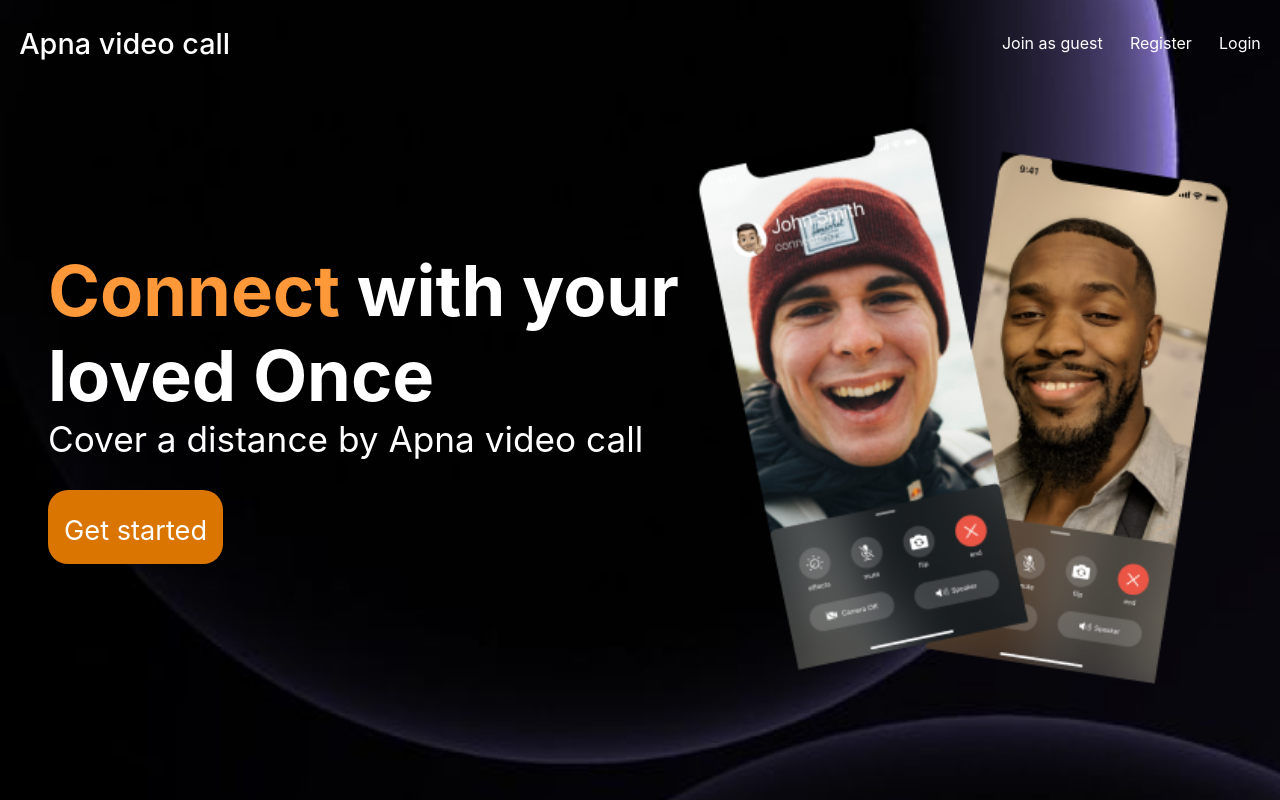
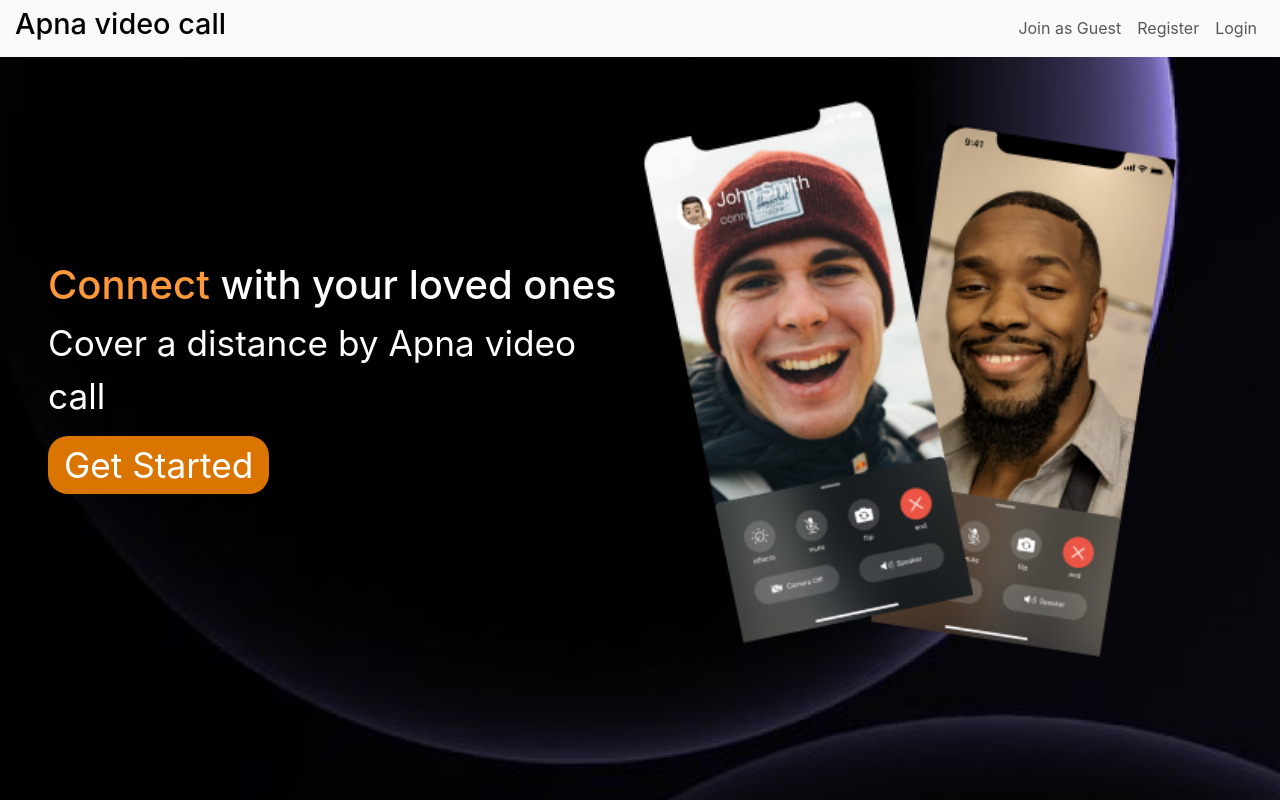
Before and after one commit to ramkrishna415/ApnaVideocall, a React (Create React App) app in the folder frontend/: page / in a window 1280 px wide. Built offline with nearby package versions, Linux system fonts and the light colour scheme.

Commit message:
deployment frontend

```diff
--- a/frontend/public/index.html
+++ b/frontend/public/index.html
@@ -25,7 +25,14 @@
       Learn how to configure a non-root public URL by running `npm run build`.
     -->
     <title>React App</title>
+    <link
+  href="https://cdn.jsdelivr.net/npm/bootstrap@5.3.3/dist/css/bootstrap.min.css"
+  rel="stylesheet"
+  integrity="sha384-QWTKZyjpPEjISv5WaRU9OFeRpok6YctnYmDr5pNlyT2bRjXh0JMhjY6hW+ALEwIH"
+  crossorigin="anonymous">
+
   </head>
+
   <body>
     <noscript>You need to enable JavaScript to run this app.</noscript>
     <div id="root"></div>
@@ -39,5 +46,11 @@
       To begin the development, run `npm start` or `yarn start`.
       To create a production bundle, use `npm run build` or `yarn build`.
     -->
+
+    <script
+      src="https://cdn.jsdelivr.net/npm/bootstrap@5.3.3/dist/js/bootstrap.bundle.min.js"
+      integrity="sha384-YvpcrYf0tY3lHB60NNkmXc5s9fDVZLESaAA55NDzOxhy9GkcIdslK1eN7N6jIeHz"
+      crossorigin="anonymous">
+       </script>
   </body>
 </html>
--- a/frontend/src/App.css
+++ b/frontend/src/App.css
@@ -31,6 +31,7 @@ color:white;
   padding-inline: 3rem;
   height: 80vh;
   align-items: center;
+
 }
 
 .landingMainContainer>div:nth-child(1) {
@@ -86,3 +87,14 @@ justify-content: center;
   border-radius: 20px;
 
 }
+
+.landingMainContainer img {
+  max-width: 100%;
+  height: auto;
+  display: block;
+}
+
+.landingMainContainer > div {
+  flex: 1 1 100%;  /* Mobile pe full width le */
+  text-align: center;
+}
--- a/frontend/src/pages/landing.jsx
+++ b/frontend/src/pages/landing.jsx
@@ -1,47 +1,94 @@
-import React from 'react'
-import "../App.css"
-import{Link,useNavigate} from 'react-router-dom'
+import React from "react";
+import { Link, useNavigate } from "react-router-dom";
+import "../App.css";
 
 export default function LandingPage() {
-   const router =useNavigate();
+  const navigate = useNavigate();
+
   return (
-    <div className='landingPageContainer'>
-      <nav>
-        <div className='navHeader'>
+    <div className="landingPageContainer">
+      {/* Bootstrap Navbar */}
+      <nav className="navbar navbar-expand-lg navbar-light bg-light"
+       style={{padding: "2px 3px", minHeight: "35px"}}>
+        <div className="container-fluid">
+          {/* Brand */}
+          <div className='navHeader navbar-brand'>
           <h2>Apna video call</h2>
 
         </div>
-        <div className='navlist'>
-          <p onClick={() => {
-              router("/q23qsc");
-             }
-          }>Join as guest</p>
-          <p onClick={() => {
-          router("/auth")
-         }}>Register</p>
-         <div onClick={() => {
-          router("/auth")
-         }} role='button'>
-          <p>Login</p>
-         </div>
+
+          {/* Hamburger button */}
+          <button
+            className="navbar-toggler"
+            type="button"
+            data-bs-toggle="collapse"
+            data-bs-target="#navbarNav"
+            aria-controls="navbarNav"
+            aria-expanded="false"
+            aria-label="Toggle navigation"
+          >
+            <span className="navbar-toggler-icon"></span>
+          </button>
+
+          {/* Collapsible Menu */}
+          <div className="collapse navbar-collapse" id="navbarNav">
+            <ul className="navbar-nav ms-auto">
+              <li className="nav-item">
+                <button
+                  className="btn nav-link"
+                  onClick={() => navigate("/q23qsc")}
+                >
+                  Join as Guest
+                </button>
+              </li>
+              <li className="nav-item">
+                <button
+                  className="btn nav-link"
+                  onClick={() => navigate("/auth")}
+                >
+                  Register
+                </button>
+              </li>
+              <li className="nav-item">
+                <button
+                  className="btn nav-link"
+                  onClick={() => navigate("/auth")}
+                >
+                  Login
+                </button>
+              </li>
+            </ul>
+          </div>
         </div>
       </nav>
 
-      <div className='landingMainContainer'>
-           <div>
-            <h1><span style={{color:"#FF9839"}}>Connect</span> with your loved Once</h1>
-
-            <p>Cover a distance by Apna video call</p>
-              <div role='button'>
-                <Link to={"/auth"}>Get started</Link>
-              </div>
-
-           </div>
-           <div>
-            <img src="/mobile.png" alt="" />
-           </div>
+      {/* Landing Content */}
+      <div className="landingMainContainer d-flex flex-column flex-lg-row align-items-center">
+        <div className="text-center text-lg-start">
+          <h1>
+            <span style={{ color: "#FF9839" }}>Connect</span> with your loved
+            ones
+          </h1>
+          <p>Cover a distance by Apna video call</p>
+         <Link
+  to="/auth"
+  style={{
+    background: "#D97500",
+    color: "white",
+    width: "fit-content",
+    padding: "8px 16px",
+    borderRadius: "20px",
+    marginTop: "1.9rem",
+    textDecoration: "none"
+  }}
+>
+  Get Started
+</Link>
+        </div>
+        <div className="mt-4 mt-lg-0">
+          <img src="/mobile.png" alt="App Preview" className="img-fluid" />
+        </div>
       </div>
-
     </div>
-  )
+  );
 }
```
Also changed, not shown: 2 other files (tests, documents, lock files or other folders).
